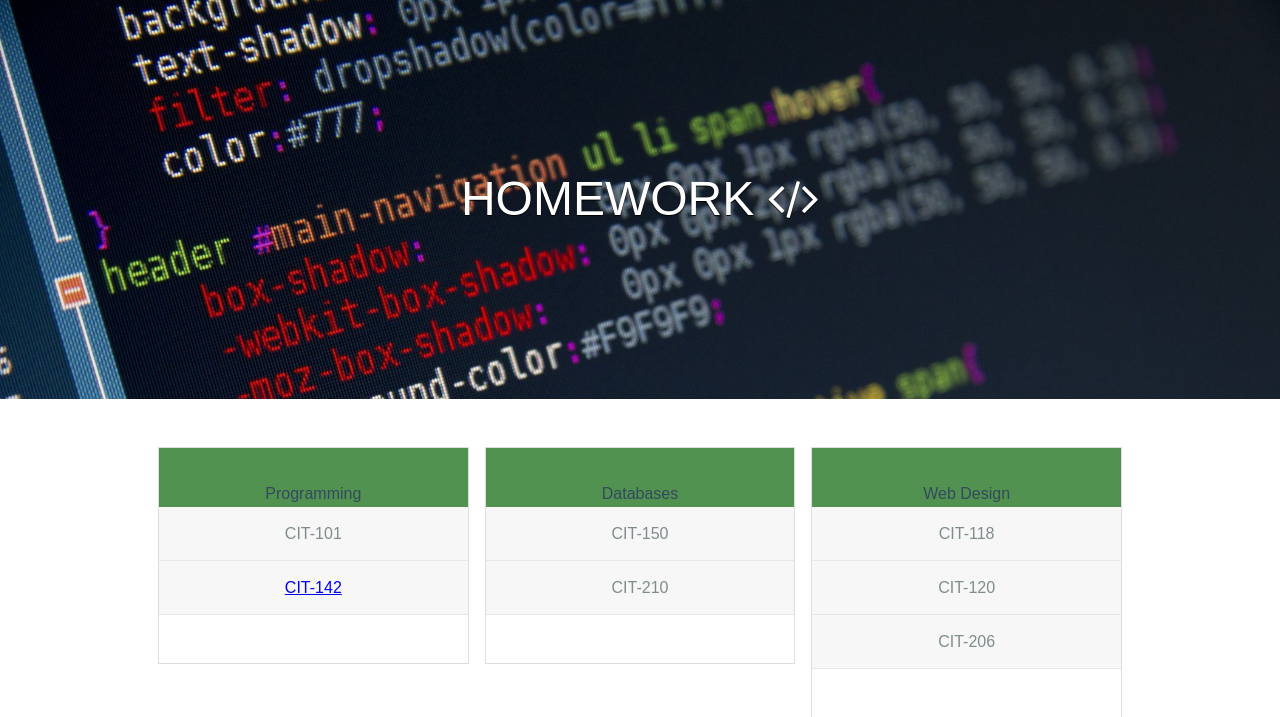
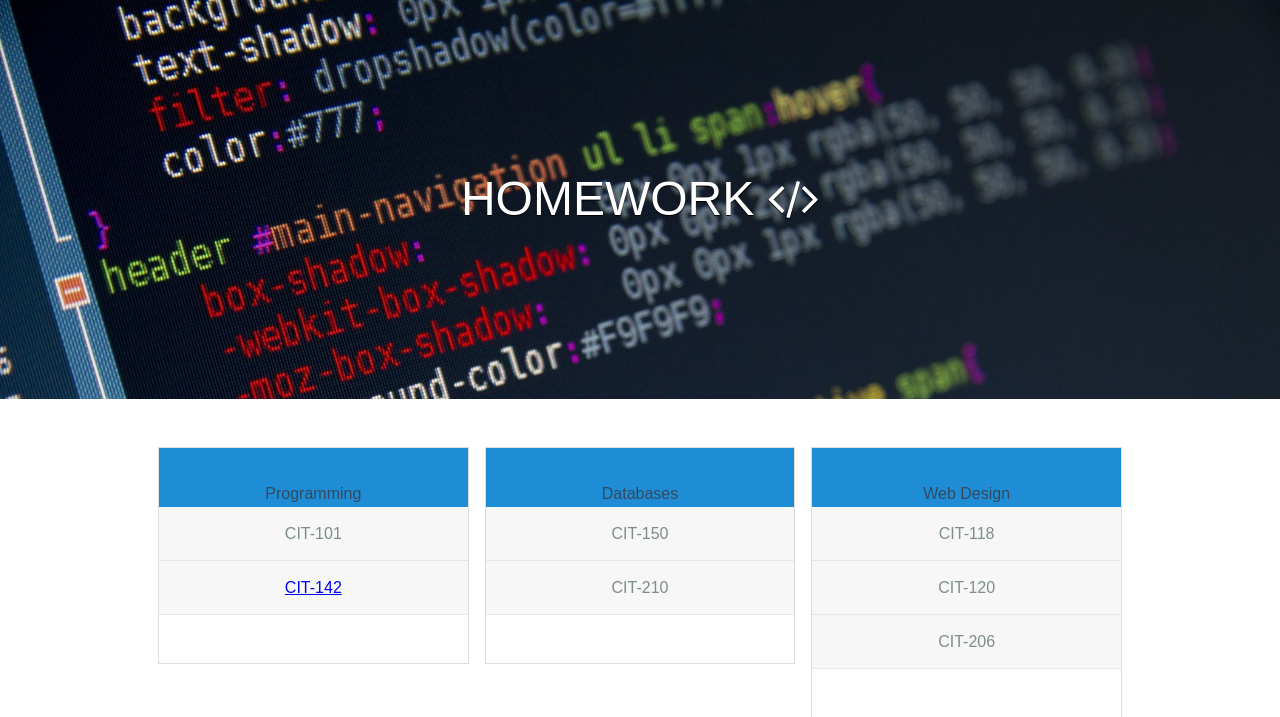
Before and after one commit to Roger-Dogood/personalProjects, a Flask app: page /homework in a window 1280 px wide. Shown: the part 56-773 px from the top of the page. Run offline with Flask 2, Linux system fonts and the light colour scheme; some libraries are stand-ins or nearby versions.

Commit message:
Color change

```diff
--- a/static/css/default.css
+++ b/static/css/default.css
@@ -339,7 +339,7 @@ a.pure-button-primary {
  * Choose a different color based on the type of pricing table.
  */
 .pricing-table-free .pricing-table-header {
-    background: #519251;
+    background: #1f8dd6;
 }
 
 .pricing-table-biz .pricing-table-header {
```
